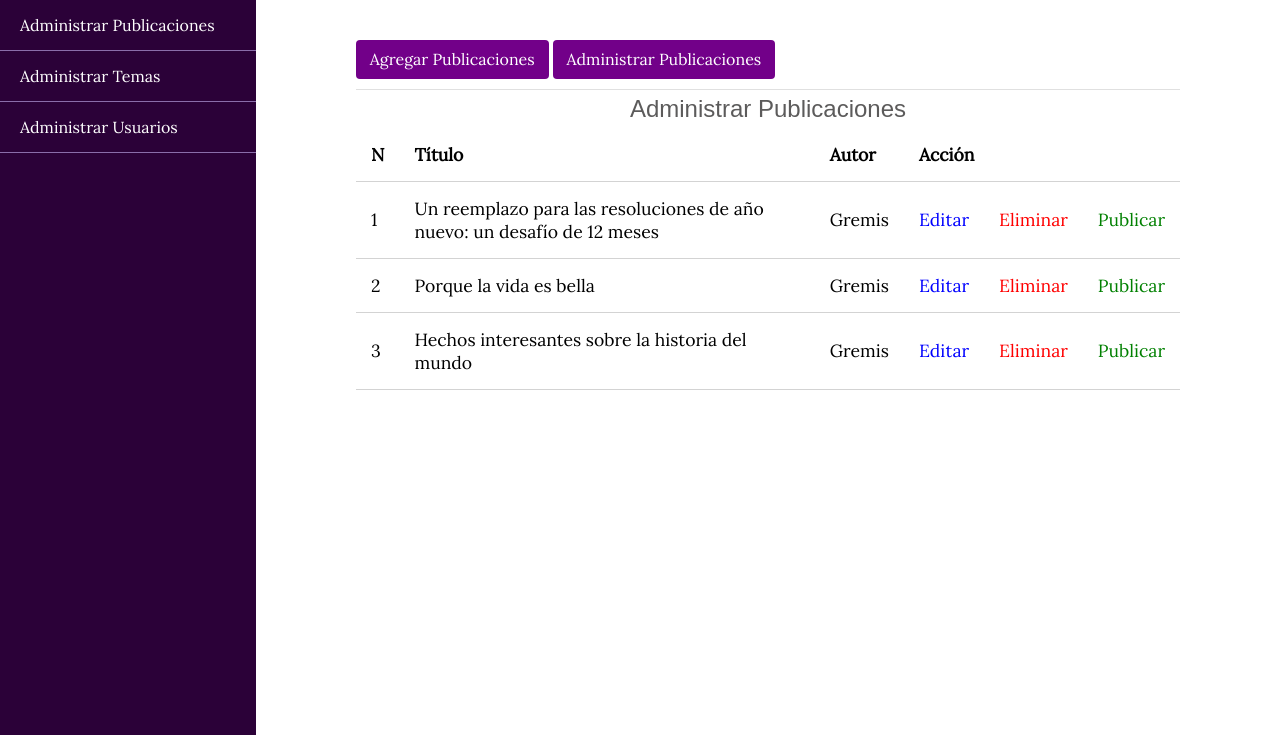
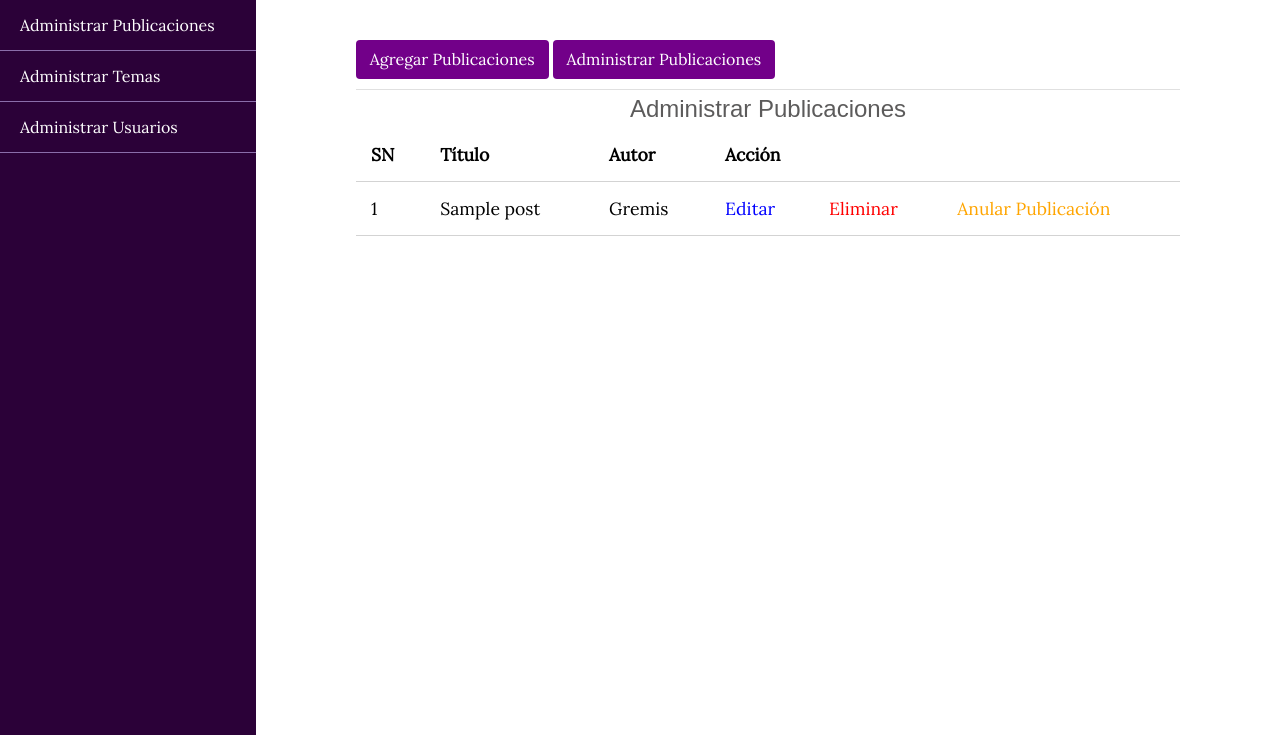
Before and after one commit to Gremis/website_blog, a PHP site: page /admin/posts/index.php in a window 1280 px wide. Shown: the part 66-801 px from the top of the page. Run offline with PHP 8.4, Linux system fonts and the light colour scheme; tables that the repository leaves empty or names only in its code hold one stand-in row (values such as "Sample post"); some web fonts are replaced.

Commit message:
createposts

```diff
--- a/admin/posts/index.php
+++ b/admin/posts/index.php
@@ -1,4 +1,6 @@
 <?php include ("../../path.php"); ?>
+<?php include (ROOT_PATH . "/app/controllers/posts.php"); ?>
+
 
 <!DOCTYPE html>
 <html lang="es">
@@ -31,80 +33,32 @@
       </div>
       <div class="">
         <h2 style="text-align: center;">Administrar Publicaciones</h2>
+
         <table>
           <thead>
-            <th>N</th>
+            <th>SN</th>
             <th>Título</th>
             <th>Autor</th>
             <th colspan="3">Acción</th>
           </thead>
           <tbody>
+
+          <?php foreach ($posts as $key => $post): ?>
             <tr class="rec">
-              <td>1</td>
-              <td>
-                <a href="#">Un reemplazo para las resoluciones de año nuevo: un desafío de 12 meses</a>
-              </td>
+              <td><?php echo $key + 1; ?></td>
+              <td><?php echo $post['title']; ?></td>
               <td>Gremis</td>
-              <td>
-                <a href="edit.php" class="edit">
-                  Editar
-                </a>
-              </td>
-              <td>
-                <a href="#" class="delete">
-                  Eliminar
-                </a>
-              </td>
-              <td>
-                <a href="#" class="publish">
-                  Publicar
-                </a>
-              </td>
+              <td><a href="edit.php" class="edit">Editar</a></td>
+              <td><a href="#" class="delete">Eliminar</a></td>
+
+              <?php if ($post['published']): ?>
+              <td><a href="#" class="unpublish">Anular Publicación</a></td>
+              <?php else: ?>
+              <td><a href="#" class="publish">Publicar</a></td>
+              <?php endif; ?>
             </tr>
-            <tr class="rec">
-              <td>2</td>
-              <td>
-                <a href="#">Porque la vida es bella</a>
-              </td>
-              <td>Gremis</td>
-              <td>
-                <a href="edit.php" class="edit">
-                  Editar
-                </a>
-              </td>
-              <td>
-                <a href="#" class="delete">
-                  Eliminar
-                </a>
-              </td>
-              <td>
-                <a href="#" class="publish">
-                  Publicar
-                </a>
-              </td>
-            </tr>
-            <tr class="rec">
-              <td>3</td>
-              <td>
-                <a href="#">Hechos interesantes sobre la historia del mundo</a>
-              </td>
-              <td>Gremis</td>
-              <td>
-                <a href="edit.php" class="edit">
-                  Editar
-                </a>
-              </td>
-              <td>
-                <a href="#" class="delete">
-                  Eliminar
-                </a>
-              </td>
-              <td>
-                <a href="#" class="publish">
-                  Publicar
-                </a>
-              </td>
-            </tr>
+          <?php endforeach; ?>
+
           </tbody>
         </table>
       </div>
--- a/admin/topics/edit.php
+++ b/admin/topics/edit.php
@@ -34,6 +34,9 @@
         <a href="index.php" class="btn btn-sm">Administrar Tema</a>
       </div>
       <div class="">
+
+      <?php include (ROOT_PATH . "/app/helpers/formErrors.php"); ?>
+
         <h2 style="text-align: center;">Editar Tema</h2>
         <form action="edit.php" method="post">
 
--- a/admin/topics/index.php
+++ b/admin/topics/index.php
@@ -50,11 +50,9 @@
               <td><?php echo $key + 1; ?></td>
               <td><?php echo $topic['name']; ?></td>
               <td><a href="edit.php?id=<?php echo $topic['id']; ?>" class="edit">Editar</a></td>
-              <td><a href="#" class="delete">Eliminar</a></td>
+              <td><a href="index.php?del_id=<?php echo $topic['id']; ?>" class="delete">Eliminar</a></td>
             </tr>
           <?php endforeach; ?>
-
-
           </tbody>
         </table>
       </div>
--- /dev/null
+++ b/app/controllers/posts.php
@@ -0,0 +1,22 @@
+<?php
+
+
+include (ROOT_PATH . "/app/database/db.php");
+include (ROOT_PATH . "/app/helpers/validatePost.php");
+
+
+$table = 'posts';
+
+$topics = selectAll('topics');
+$posts = selectAll($table);
+
+$errors = array();
+
+if(isset($_POST['add-post'])){
+    unset($_POST['add-post'], $_POST['topic_id']);
+    $_POST['user_id'] = 1;
+    $_POST['published'] = 1;
+
+    $post_id = create($table, $_POST);
+    header("location: " . BASE_URL . "/admin/posts/index.php");
+}
--- a/app/helpers/validateUser.php
+++ b/app/helpers/validateUser.php
@@ -21,7 +21,7 @@ function validateUser($user){
     }
 
     $existingUser = selectOne('users', ['email' => $user['email']]);
-    if (isset($existingUser)){
+    if ($existingUser){
         array_push($errors, 'El Email ya existe');
     }
 
```
Also changed, not shown: admin/posts/create.php (+13 -11 lines), admin/topics/create.php (+5 -2 lines), app/controllers/topics.php (+28 -2 lines), app/helpers/validateTopic.php (added, +19 -0 lines), index.php (+5 -25 lines), app/helpers/validatePost.php (added).
